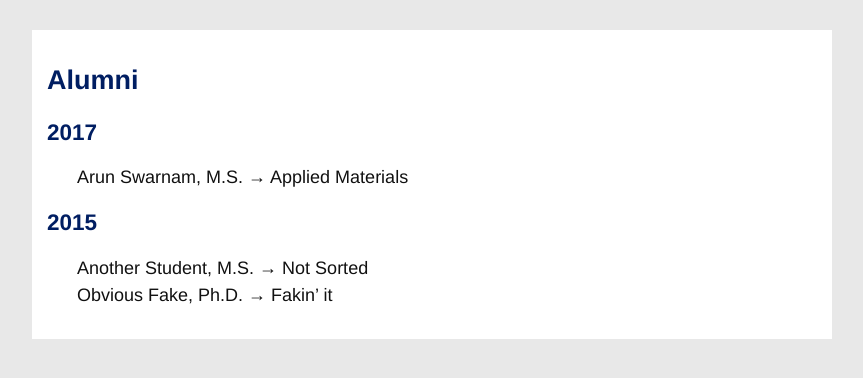
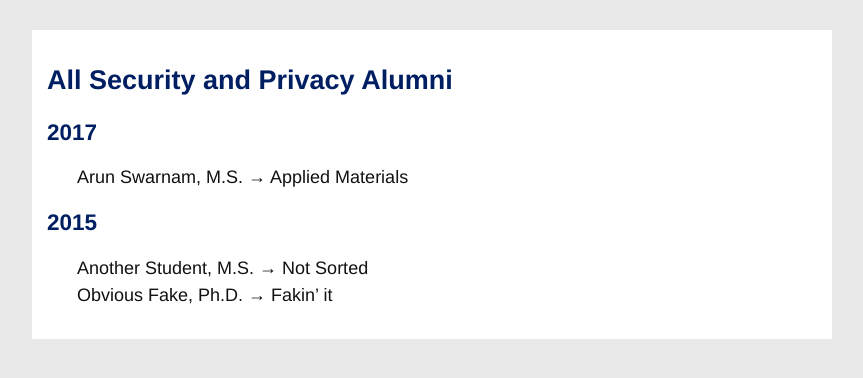
Before and after one commit to uic-research/security-www, a Jekyll site: the page built from alumni.md, in a window 1280 px wide. Shown: the top 378 px of the page, without its empty margins (208-1071 px from the left). Built offline with Jekyll 4.4.1, drawn with Linux system fonts in a browser that asks for light colours.

Commit message:
Fix perma link, add a description and better title.

```diff
--- a/alumni.md
+++ b/alumni.md
@@ -1,5 +1,7 @@
 ---
-title: Alumni
+title: All Security and Privacy Alumni
+description: "A list of all of UIC's security & privacy alumni"
+permalink: /alumni/
 ---
 # {{ page.title }}
 
```
